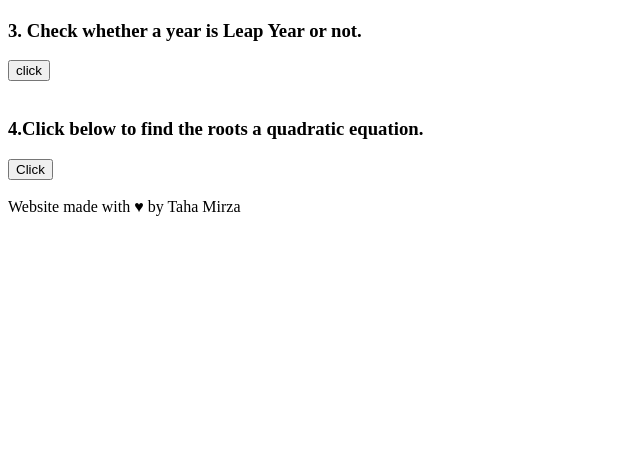
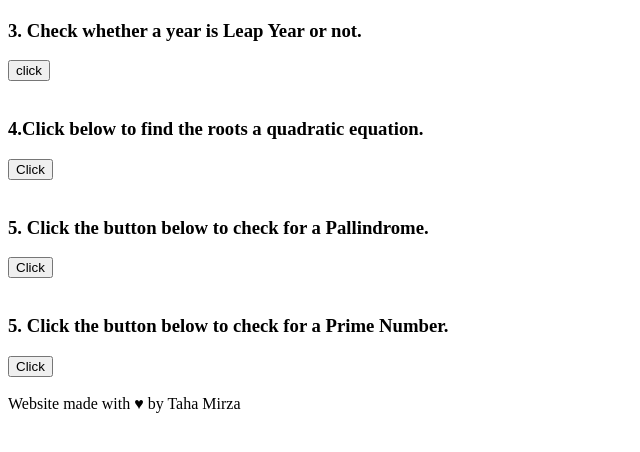
Before and after one commit to tahamirza56/Flask_Math_calculator, a Flask app: page / in a window 1280 px wide. Shown: the part 257-709 px from the top of the page, without its empty margins (0-640 px from the left). Run offline with Flask 3, Linux system fonts and the light colour scheme.

Commit message:
update the index file for prime and pallindrome

```diff
--- a/templates/index.html
+++ b/templates/index.html
@@ -51,6 +51,27 @@
     </div>
     <br>
 
+    <div>
+        <h3>
+            5. Click the button below to check for a Pallindrome.
+        </h3>
+
+        <form action="/pallindrome" method="get">
+            <button type="submit">Click</button>
+        </form>
+    </div>
+    <br>
+
+     <div>
+        <h3>
+            5. Click the button below to check for a Prime Number.
+        </h3>
+
+        <form action="/prime" method="get">
+            <button type="submit">Click</button>
+        </form>
+    </div>
+    <br>
 
 
 
```
